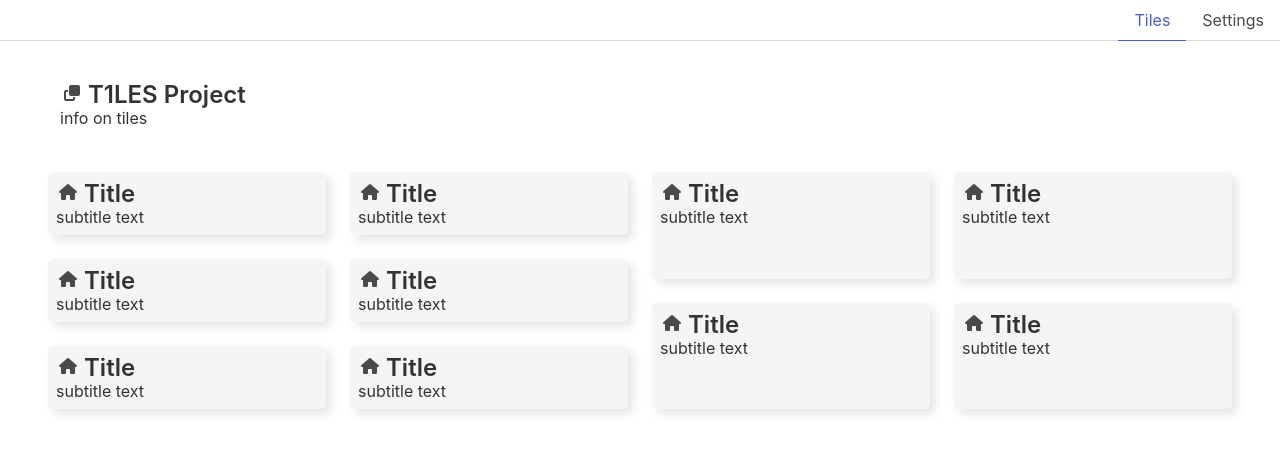
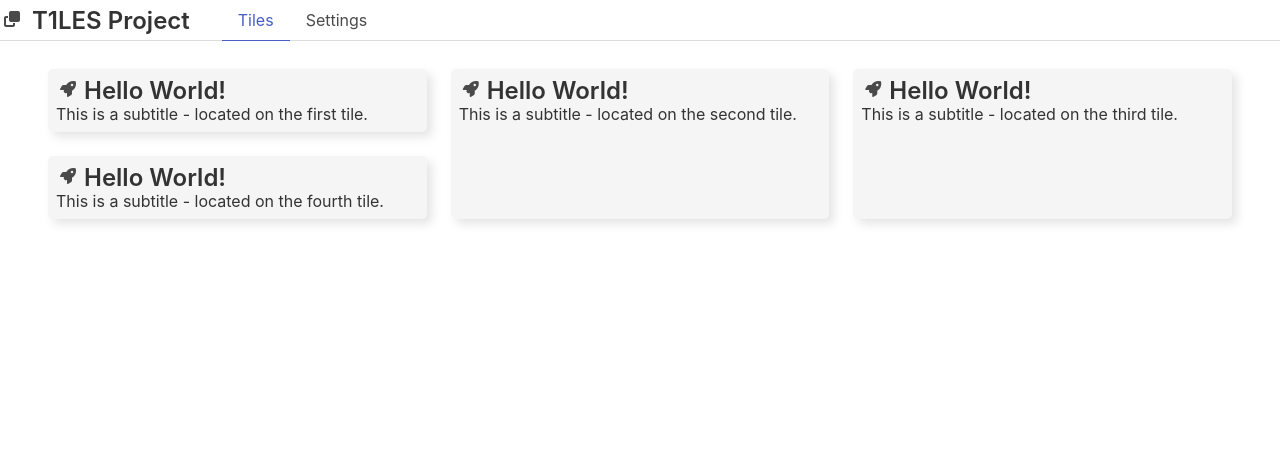
Before and after one commit to colinarelliott/T1LES-Project, a website: page index.html in a window 1280 px wide. Drawn offline with Linux system fonts and the light colour scheme.

Commit message:
fully loading from the .json file now

```diff
--- a/data/tiles.json
+++ b/data/tiles.json
@@ -3,24 +3,28 @@
         {
         "type": "text",
         "title": "Hello World!",
-        "subtitle": "This is a subtitle - located on the first tile."
+        "subtitle": "This is a subtitle - located on the first tile.",
+        "faicon": "fa-rocket"
         },
         {
         "type": "text",
         "title": "Hello World!",
-        "subtitle": "This is a subtitle - located on the second tile."
+        "subtitle": "This is a subtitle - located on the second tile.",
+        "faicon": "fa-rocket"
         },
         {
         "type": "text",
         "title": "Hello World!",
-        "subtitle": "This is a subtitle - located on the third tile."
+        "subtitle": "This is a subtitle - located on the third tile.",
+        "faicon": "fa-rocket"
         },
         {
         "type": "text",
         "title": "Hello World!",
-        "subtitle": "This is a subtitle - located on the fourth tile."
+        "subtitle": "This is a subtitle - located on the fourth tile.",
+        "faicon": "fa-rocket"
         }
     ],
 
-    "columns": 4
+    "columns": 3
 }
--- a/index.html
+++ b/index.html
@@ -16,55 +16,24 @@
   </head>
   <body>
     <!--MENU BAR-->
-    <div class="tabs is-right">
+    <div class="tabs is-left">
         <ul>
-          <li id="tiles-tab" class="is-active"><a>Tiles</a></li>
-          <li id="settings-tab"><a>Settings</a></li>
+            <li id="brand-tab">
+                <div class="icon-text">
+                    <span class="icon"><i class="fas fa-clone"></i></span>
+                    <span class="title"><strong class="highlight-color">T1LES Project</strong></span>
+                </div>
+            </li>
+            <li id="tiles-tab" class="is-active"><a>Tiles</a></li>
+            <li id="settings-tab"><a>Settings</a></li>
         </ul>
     </div>
     <!--END MENU BAR-->
 
-    <!--HEADER-->
-    <div id="header" class="columns">
-        <div class="column is-full">
-            <div class="block">
-                <div class="icon-text">
-                    <span class="icon"><i class="fas fa-clone"></i></span>
-                    <span class="title"><strong class="highlight-color">T1LES Project</strong></span>
-                </div>
-                <div class="subtitle">info on tiles</div>
-            </div>
-        </div>
-    </div>
-    <!--END HEADER-->
-
     <!--TILES-->
     <div id="column-container" class="columns">
-        <div class="column">
-            1
-            <div class="box"> CONTENT </div>
-        </div>
-        <div class="column">
-            2
-            <div class="box"> CONTENT </div>
-        </div>
-        <div class="column">
-            3
-            <div class="box"> CONTENT </div>
-        </div>
-        <div class="column">
-            4
-            <div class="box"> CONTENT </div>
-        </div>
-        <div class="column">
-            5
-            <div class="box"> CONTENT </div>
-        </div>
-        <div class="column">
-            6
-            <div class="box"> CONTENT </div>
-        </div>
-      </div>
-      <!--END TILES-->
+        <!--JS generates tiles here...-->
+    </div>
+    <!--END TILES-->
   </body>
 </html>
--- a/js/tiles.js
+++ b/js/tiles.js
@@ -1,14 +1,8 @@
 //Tile generator JS
-let tileData = { };
-
-function generateTileContent(colCount, tileCount) {
+function generateTileContent() {
     //defaults
-    let numCols = 4;
-    let numTiles = 10;
-
-    //overrides
-    if (colCount) { numCols = colCount; }
-    if (tileCount) { numTiles = tileCount; }
+    let numCols = window.tileData.columns;
+    let numTiles = window.tileData.tiles.length;
 
     //wipe the column container (clear all content)
     wipeColumnContainer();
@@ -51,15 +45,15 @@ function generateTileContent(colCount, tileCount) {
 
         let iconData = document.createElement("i");
         iconData.classList.add("fas");
-        iconData.classList.add("fa-home"); //icon
+        iconData.classList.add(window.tileData.tiles[i].faicon); //icon
 
         let tileTitle = document.createElement('span');
         tileTitle.classList.add("title");
-        tileTitle.innerHTML = "Title";
+        tileTitle.innerHTML = window.tileData.tiles[i].title;
 
         let tileSubtitle = document.createElement('div');
         tileSubtitle.classList.add("subtitle");
-        tileSubtitle.innerHTML = "subtitle text";
+        tileSubtitle.innerHTML = window.tileData.tiles[i].subtitle;
 
         //build tree
         icon.appendChild(iconData);
@@ -81,7 +75,7 @@ function loadTileData(){
     });
 }
 
-//reads .JSON files out to a string
+//reads .JSON files out to a string using XMLHttpRequest
 function readTextFile(file, callback) {
     var rawFile = new XMLHttpRequest();
     rawFile.overrideMimeType("application/json");
@@ -106,6 +100,8 @@ function wipeColumnContainer() {
 this.addEventListener('load', function() {
     //load tile data from tiles.json into window variable
     loadTileData();
-    //generate the tiles on screen
-    generateTileContent();
+    setTimeout(function() {
+        //generate the tiles on screen
+        generateTileContent();
+    }, 50);
 });
```
